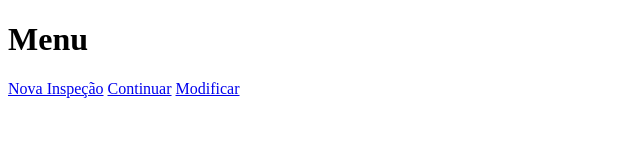
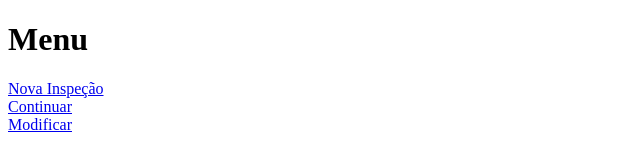
Before and after one commit to anapaulacostacurta-ifpr/PrimeiroPWA, a website: page app/menu.html in a window 1280 px wide. Shown: the whole page, without its empty margins (0-640 px from the left). Drawn offline with Linux system fonts and the light colour scheme.

Commit message:
Update menu.html

```diff
--- a/app/menu.html
+++ b/app/menu.html
@@ -44,9 +44,9 @@ subject to an additional IP rights grant found at http://polymer.github.io/PATEN
 <body>
   <h1>Menu</h1>
   <script src="main.js"></script>
-  <a href="/novaInspecao.html">Nova Inspeção</a>
-  <a href="/continuarInspecao.html">Continuar</a>
-  <a href="/modificarInspecao.html">Modificar</a>
+  <a href="/novaInspecao.html">Nova Inspeção</a><br>
+  <a href="/continuarInspecao.html">Continuar</a><br>
+  <a href="/modificarInspecao.html">Modificar</a><br>
 </body>
 
 </html>
```
